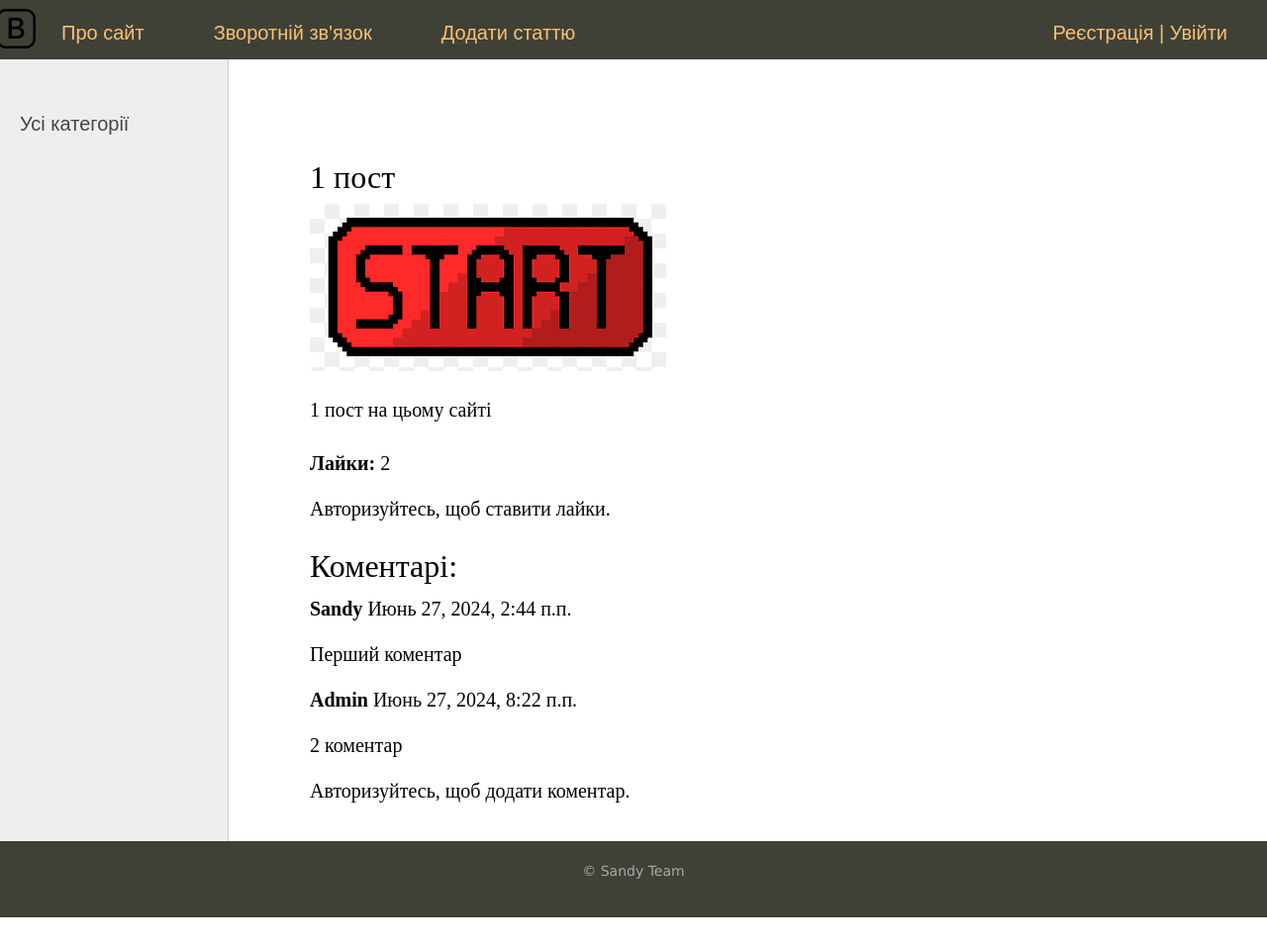
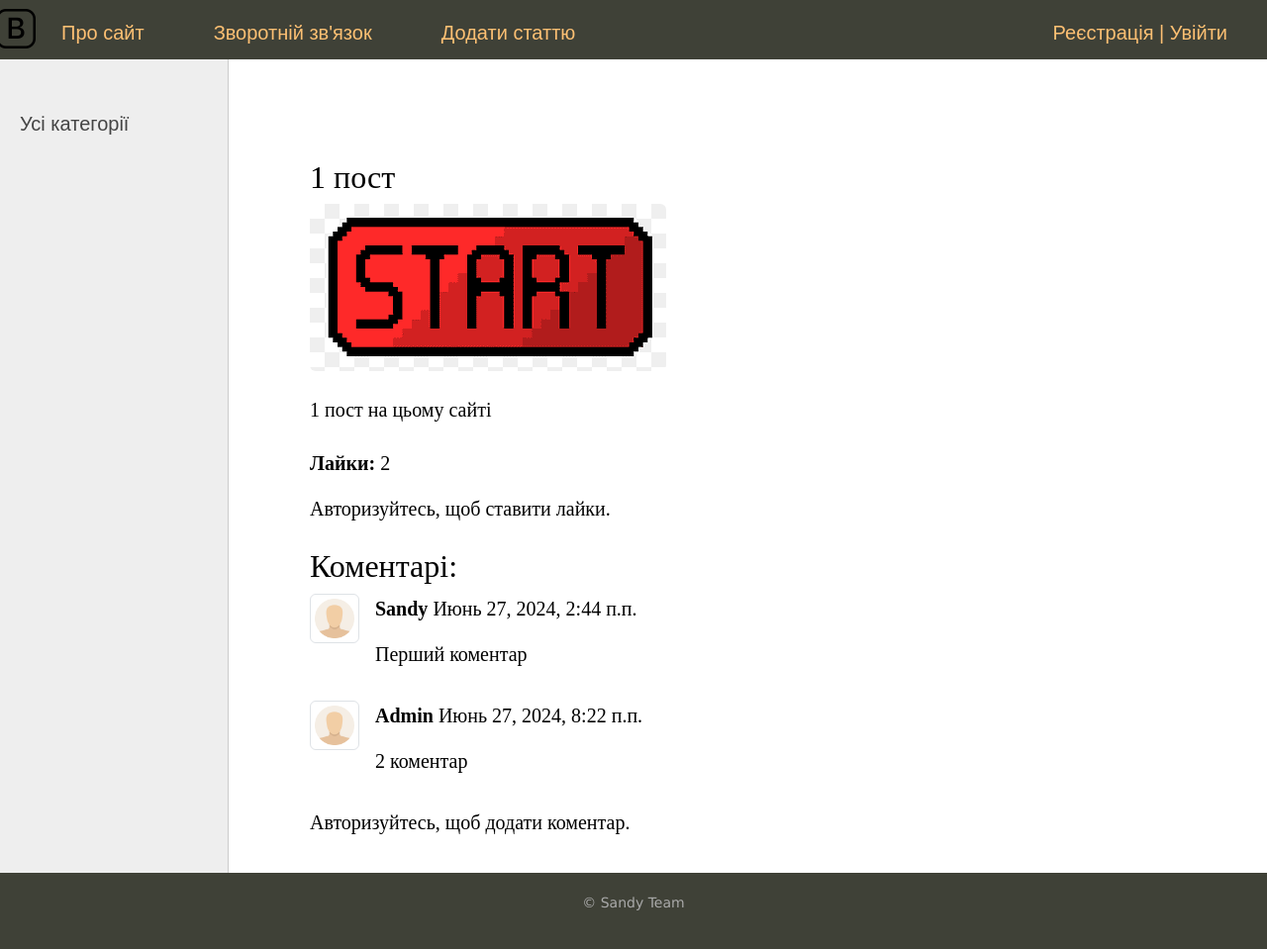
Before and after one commit to Km1532/Blog, a Django app: the page made by blog/models.py in a window 1280 px wide. Shown: the whole page at 99% size. Before the commit the page ends 927 px from the top, so only its background shows below. Run offline with Django 3.2, Linux system fonts and the light colour scheme; data comes from the database, SQL or seed files in the repository.

```diff
--- a/blog/models.py
+++ b/blog/models.py
@@ -5,7 +5,7 @@ from django.db.models.signals import post_save
 from django.dispatch import receiver
 
 class CustomUser(AbstractUser):
-    avatar = models.ImageField(upload_to='avatars/', blank=True, null=True, verbose_name="Аватар")
+    avatar = models.ImageField(upload_to='avatars/', blank=True, null=True, default='avatars/default_avatar.png')
 
     def get_absolute_url(self):
         return reverse('user_profile', kwargs={'username': self.username})
--- a/blog/templates/post.html
+++ b/blog/templates/post.html
@@ -48,6 +48,15 @@
     <div id="comment-list">
         {% for comment in post.comments.all %}
         <div class="comment mb-3">
+            <div class="d-flex">
+                <div>
+                    {% if comment.user.profile.avatar %}
+                        <img src="{{ comment.user.profile.avatar.url }}" alt="Avatar" class="img-thumbnail" width="50" height="50">
+                    {% else %}
+                        <img src="{% static 'default_avatar.png' %}" alt="Default Avatar" class="img-thumbnail" width="50" height="50">
+                    {% endif %}
+                </div>
+                <div class="ms-3">
                     <p><strong>{{ comment.user.username }}</strong> {{ comment.created_at }}</p>
                     <p>{{ comment.content|linebreaks }}</p>
                     {% if request.user == comment.user or request.user.is_superuser %}
@@ -61,6 +70,8 @@
                         </button>
                     </form>
                     {% endif %}
+                </div>
+            </div>
         </div>
         {% empty %}
         <p>Немає коментарів</p>
--- a/blog/views.py
+++ b/blog/views.py
@@ -8,10 +8,12 @@ from django.urls import reverse_lazy
 from django.views.generic import ListView, DetailView, CreateView, UpdateView, DeleteView
 from django.core.mail import send_mail, BadHeaderError
 from .forms import ContactForm, AddPostForm, RegisterUserForm, LoginUserForm, CommentForm, EditProfileForm
-from .models import Blog, Comment, Like, Category, CustomUser
+from .models import *
 from .utils import menu
 from django.http import JsonResponse
 from django.contrib.admin.views.decorators import staff_member_required
+from django.dispatch import receiver
+from django.db.models.signals import post_save
 
 class BlogHome(ListView):
     model = Blog
@@ -159,11 +161,14 @@ def edit_profile(request):
         if form.is_valid():
             form.save()
             if hasattr(request.user, 'profile'):
-                request.user.profile.save()
+                if 'avatar' in request.FILES:
+                    request.user.profile.avatar = request.FILES['avatar']
+                    request.user.profile.save()
             return redirect('profile')
     else:
         form = EditProfileForm(instance=request.user)
     return render(request, 'edit_profile.html', {'form': form, 'menu': menu(request), 'title': 'Редагувати профіль'})
+
 
 class UserProfile(DetailView):
     model = CustomUser
@@ -213,3 +218,10 @@ def delete_post(request, post_slug):
         post.delete()
         return redirect('home')
     return render(request, 'delete_post.html', {'post': post})
+
+@receiver(post_save, sender=CustomUser)
+def create_or_update_user_profile(sender, instance, created, **kwargs):
+    if created:
+        Profile.objects.create(user=instance)
+    if hasattr(instance, 'profile'):
+        instance.profile.save()
```
Also changed, not shown: blog/templates/profile.html (+4 -4 lines), db.sqlite3, media/avatars/659fce6c4c67870a474b854e_bootstrap-1_kCODn1G.jpeg (added), media/avatars/Paris.jpg (added). Lines whose indentation alone changed are shown as unchanged.
